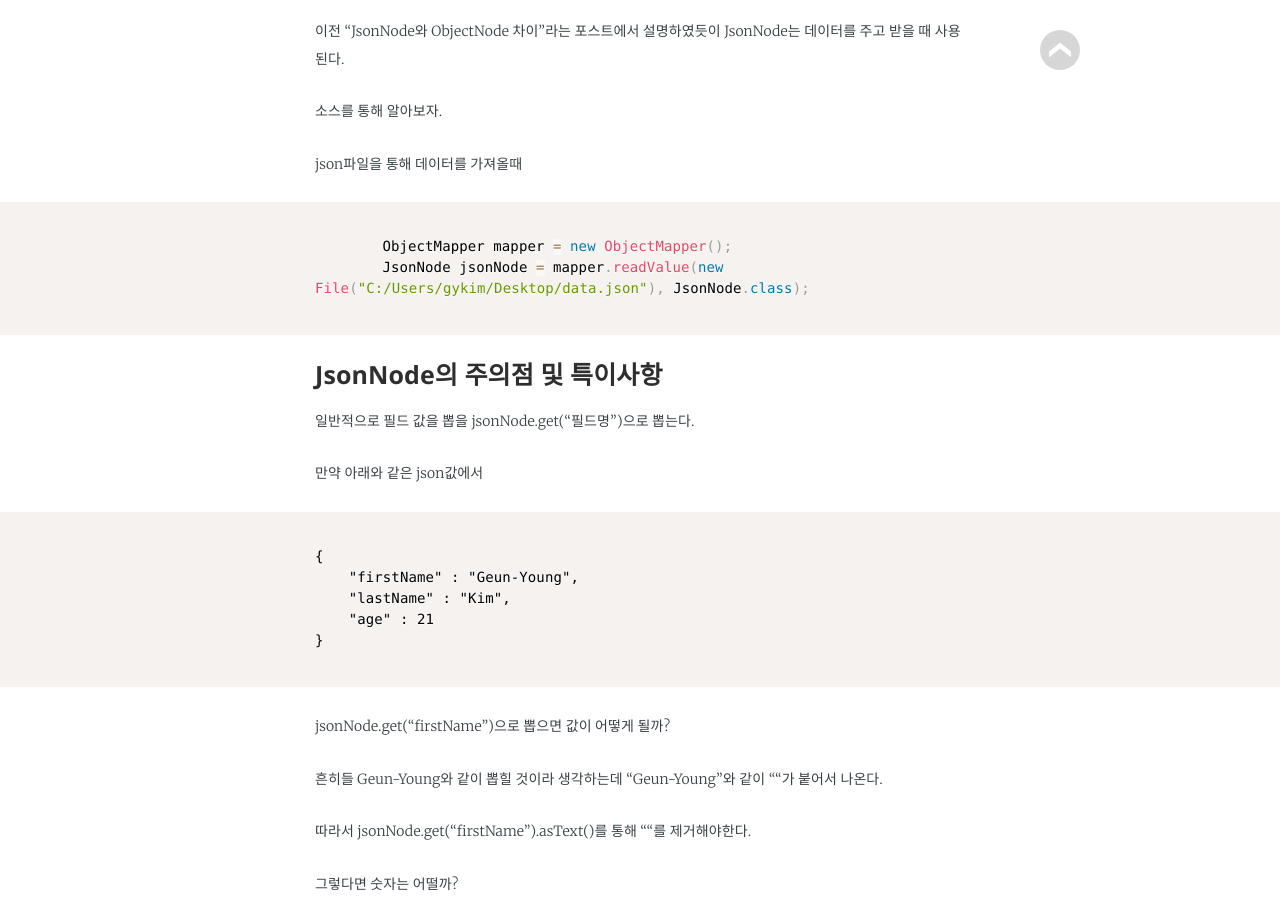
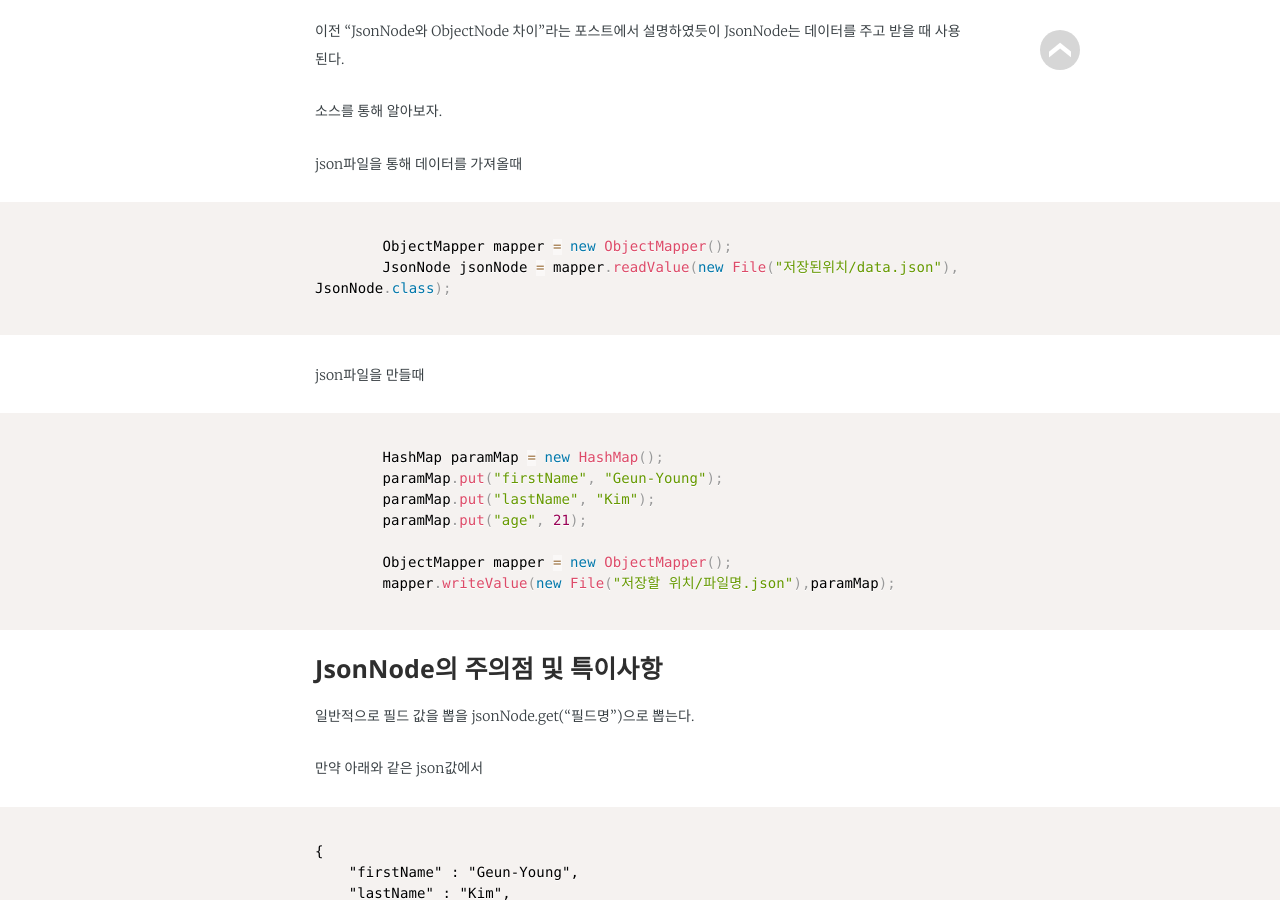
Before and after one commit to jwillmer/jekyllDecent, a Jekyll site: the page built from _posts/2019-06-25-JsonNode2.md, in a window 1280 px wide and 900 px high, scrolled down 846 px. Built offline with Jekyll 4.4.1, drawn with Linux system fonts in a browser that asks for light colours; some web fonts are replaced.

Commit message:
Update 2019-06-25-JsonNode2.md

````diff
--- a/_posts/2019-06-25-JsonNode2.md
+++ b/_posts/2019-06-25-JsonNode2.md
@@ -33,7 +33,22 @@ json파일을 통해 데이터를 가져올때
 ```java
 
 		ObjectMapper mapper = new ObjectMapper();
-		JsonNode jsonNode = mapper.readValue(new File("C:/Users/gykim/Desktop/data.json"), JsonNode.class);
+		JsonNode jsonNode = mapper.readValue(new File("저장된위치/data.json"), JsonNode.class);
+
+```
+
+
+json파일을 만들때
+
+```java
+
+		HashMap paramMap = new HashMap();
+		paramMap.put("firstName", "Geun-Young");
+		paramMap.put("lastName", "Kim");
+		paramMap.put("age", 21);
+
+		ObjectMapper mapper = new ObjectMapper();
+		mapper.writeValue(new File("저장할 위치/파일명.json"),paramMap);
 
 ```
 
````
